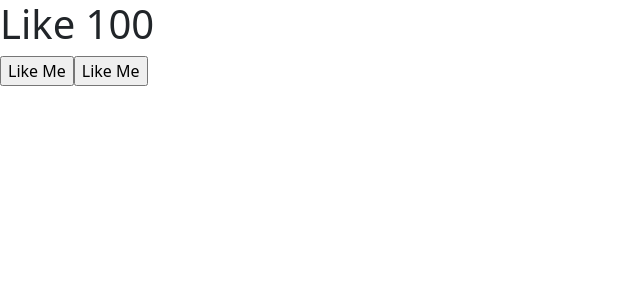
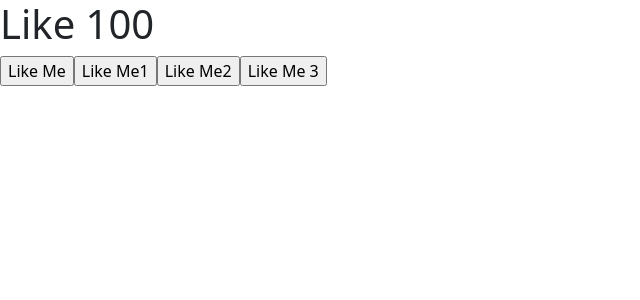
Before and after one commit to SaurabhMohite14/Reactjs-redux, a React (Create React App) app: page / in a window 1280 px wide. Shown: the top 300 px of the page, without its empty margins (0-640 px from the left). Built offline with nearby package versions, Linux system fonts and the light colour scheme.

Commit message:
function member type

```diff
--- a/src/App.js
+++ b/src/App.js
@@ -18,15 +18,42 @@ function EventDemo() {
   };
 
   //default covention of the param name is :: e,e1
+  // e very used=ful when working input element
   let likeMe1 = (e) => {
     console.log(e);
-    alert();
+    console.log(e.target);
   };
+
+  // custom param
+  let likeMe2 = (p1, p2) => {
+    console.log(p1);
+  };
+
+  let likeMe3 = (e, p1) => {
+    console.log(p1);
+    console.log(e);
+  };
+
   return (
     <div>
       <h1>Like {counter}</h1>
       <input type="button" value="Like Me" onClick={likeMe} />
-      <input type="button" value="Like Me" onClick={likeMe1} />
+      <input type="button" value="Like Me1" onClick={likeMe1} />
+      {/**For usr Defined param */}
+
+      <input
+        type="button"
+        value="Like Me2"
+        onClick={() => likeMe2("data", 100)}
+      />
+
+      {/**Default param + User Defined param */}
+
+      <input
+        type="button"
+        value="Like Me 3"
+        onClick={(e) => likeMe3(e, "data")}
+      />
     </div>
   );
 }
```
